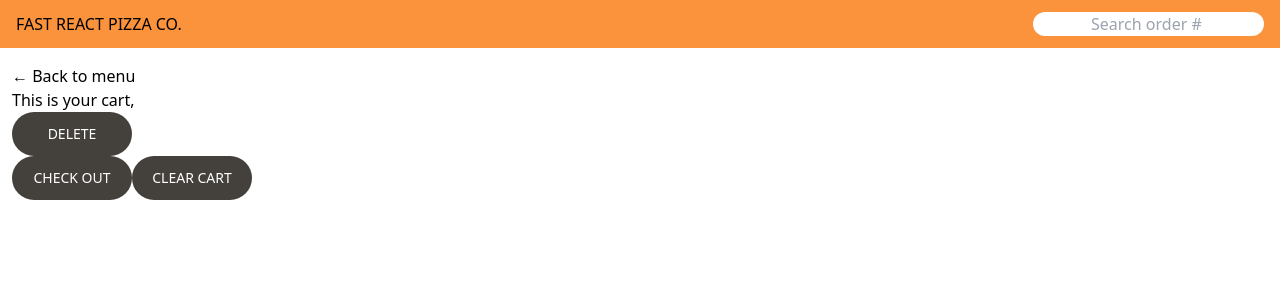
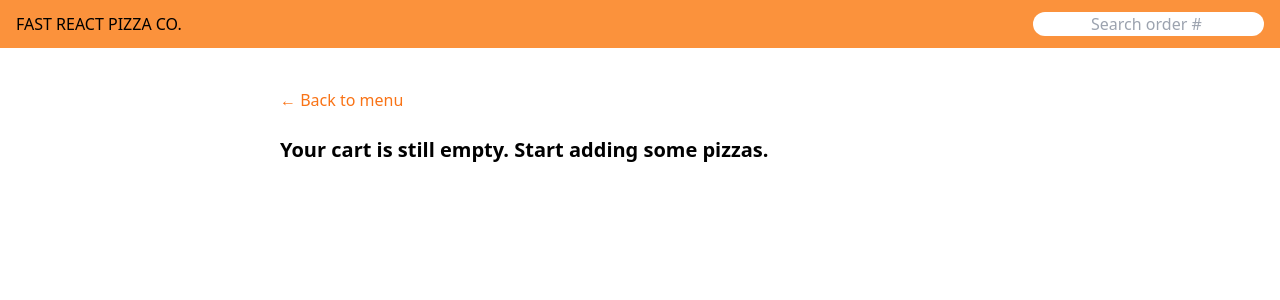
Before and after one commit to yymengduuu/React-Pizza, a React (Create React App) app: page /Cart in a window 1280 px wide. Shown: the top 300 px of the page. Built offline with nearby package versions, Linux system fonts and the light colour scheme.

Commit message:
update cart

```diff
--- a/src/features/Cart/Cart.jsx
+++ b/src/features/Cart/Cart.jsx
@@ -1,8 +1,13 @@
 import { useSelector } from 'react-redux';
 import { useNavigate } from 'react-router-dom';
+import CartItem from './CartItem';
+import { getCartItems } from './cartSlice';
 
 export default function Cart() {
   const username = useSelector((state) => state.user.userName);
+  const cartItems = useSelector(getCartItems);
+  console.log('cartItems:', cartItems);
+
   const navigate = useNavigate();
   const hanldeBack = (e) => {
     e.preventDefault();
@@ -10,22 +15,33 @@ export default function Cart() {
   };
 
   return (
-    <div className="px-3 py-4">
-      <button onClick={hanldeBack}>&larr; Back to menu</button>
-      <p>This is your cart, {username}</p>
+    <div className="mx-auto max-w-3xl px-6 py-10">
+      <button className="text-orange-500" onClick={hanldeBack}>
+        &larr; Back to menu
+      </button>
 
-      <ul>
-        <li></li>
-        <button className="min-w-[120px] rounded-full bg-stone-700 px-4 py-3 text-center text-sm uppercase text-white">
-          delete
-        </button>
+      {cartItems.length === 0 ? (
+        <p className="mb-4 mt-6 text-xl font-semibold">
+          Your cart is still empty. Start adding some pizzas.
+        </p>
+      ) : (
+        <>
+          <p className="mb-4 mt-6 text-xl font-semibold">
+            This is your cart, {username}
+          </p>
+          <ul className="my-6 divide-y divide-stone-200 border-b border-stone-200">
+            {cartItems.map((item) => (
+              <CartItem item={item} key={item.id} />
+            ))}
           </ul>
-      <button className="min-w-[120px] rounded-full bg-stone-700 px-4 py-3 text-center text-sm uppercase text-white">
+          <button className="mr-4 min-w-[120px] rounded-full bg-orange-400 px-4 py-3 text-center text-sm uppercase text-white">
             check out
           </button>
           <button className="min-w-[120px] rounded-full bg-stone-700 px-4 py-3 text-center text-sm uppercase text-white">
             clear cart
           </button>
+        </>
+      )}
     </div>
   );
 }
--- a/src/features/Cart/CartItem.jsx
+++ b/src/features/Cart/CartItem.jsx
@@ -1,3 +1,30 @@
-export default function CartItem() {
-  return <p>C</p>;
+import UpdateCartQuantity from './UpdateCartQuantity';
+import { useDispatch } from 'react-redux';
+import { deleteItem } from './cartSlice';
+
+export default function CartItem({ item }) {
+  const { id, name, quantity, totalPrice } = item;
+
+  const dispatch = useDispatch();
+  const handleDelete = (e) => {
+    e.preventDefault();
+
+    dispatch(deleteItem(id));
+  };
+
+  return (
+    <li className="flex items-center justify-between gap-4 py-4">
+      <p className="flex-1">
+        {quantity} x {name}
+      </p>
+      <UpdateCartQuantity id={id} quantity={quantity} />
+      <p className="ml-4 w-12 text-right">${totalPrice}.00</p>
+      <button
+        className="ml-4 min-w-[120px] rounded-full bg-stone-700 px-4 py-3 text-center text-sm uppercase text-white"
+        onClick={handleDelete}
+      >
+        delete
+      </button>
+    </li>
+  );
 }
--- a/src/features/Cart/cartSlice.js
+++ b/src/features/Cart/cartSlice.js
@@ -1,4 +1,4 @@
-import { createSlice, createSelector } from '@reduxjs/toolkit';
+import { createSlice } from '@reduxjs/toolkit';
 
 const initialState = {
   items: [],
--- a/src/features/Menu/MenuItem.jsx
+++ b/src/features/Menu/MenuItem.jsx
@@ -23,6 +23,7 @@ export default function MenuItem({ pizza }) {
       totalPrice: unitPrice * 1,
     };
     dispatch(addItem(newItem));
+    console.log('Add item:', newItem);
   };
 
   const handleDelete = (e) => {
@@ -47,7 +48,6 @@ export default function MenuItem({ pizza }) {
           <p className="py-5 text-stone-700">$ {unitPrice}.00</p>
         )}
       </div>
-
       {quantity > 0 ? (
         <div className="flex flex-grow items-center gap-3">
           <UpdateCartQuantity id={id} quantity={quantity} />
--- a/src/features/User/CreateUser.jsx
+++ b/src/features/User/CreateUser.jsx
@@ -24,11 +24,16 @@ export default function CreateUser() {
         placeholder="Your full name"
         value={userName}
         onChange={(e) => setUserName(e.target.value)}
+        onKeyDown={(e) => {
+          if (e.key === 'Enter' || e.key === ' ') {
+            handleStart(e);
+          }
+        }}
       />
       {userName && (
         <button
-          to="/Menu"
-          className="mb-3 rounded-full bg-stone-700 px-4 py-3 text-sm uppercase text-white"
+          type="button"
+          className="mb-3 cursor-pointer rounded-full bg-stone-700 px-4 py-3 text-sm uppercase text-white"
           onClick={handleStart}
         >
           start ordering
--- a/src/store.js
+++ b/src/store.js
@@ -1,6 +1,6 @@
-import { configureStore } from "@reduxjs/toolkit";
-import cartReducer from "./features/Cart/cartSlice";
-import userReducer from "./features/User/userSlice";
+import { configureStore } from '@reduxjs/toolkit';
+import cartReducer from './features/Cart/cartSlice';
+import userReducer from './features/User/userSlice';
 
 const store = configureStore({
   reducer: {
```
Lines whose indentation alone changed are shown as unchanged.
